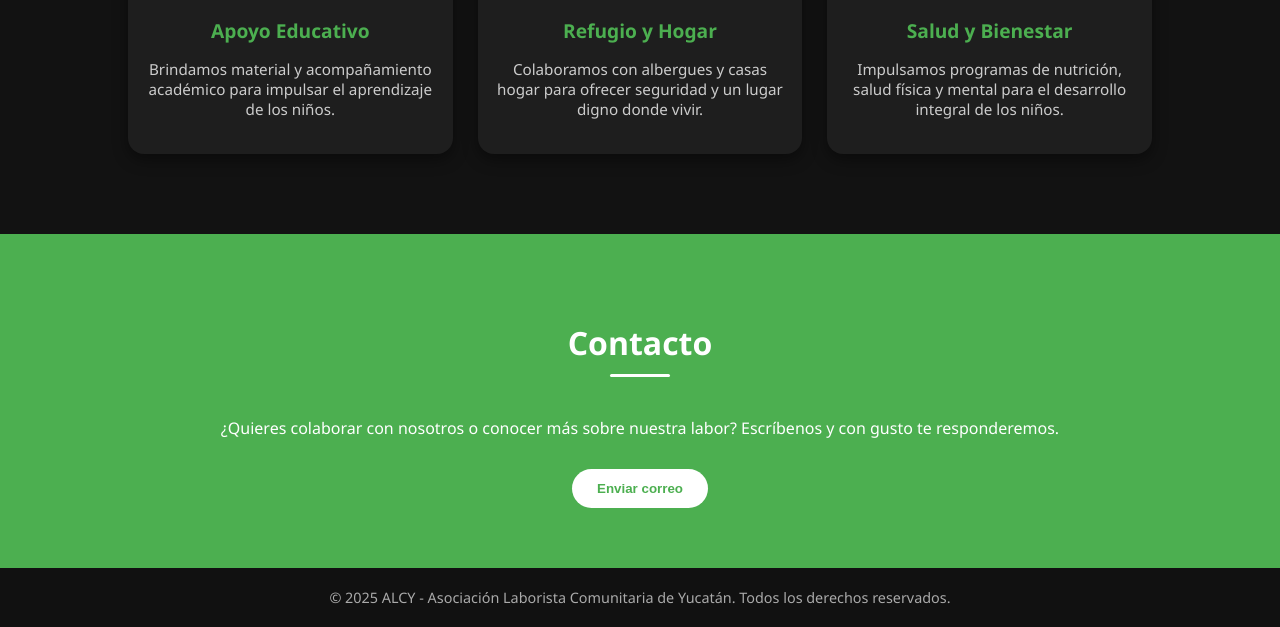
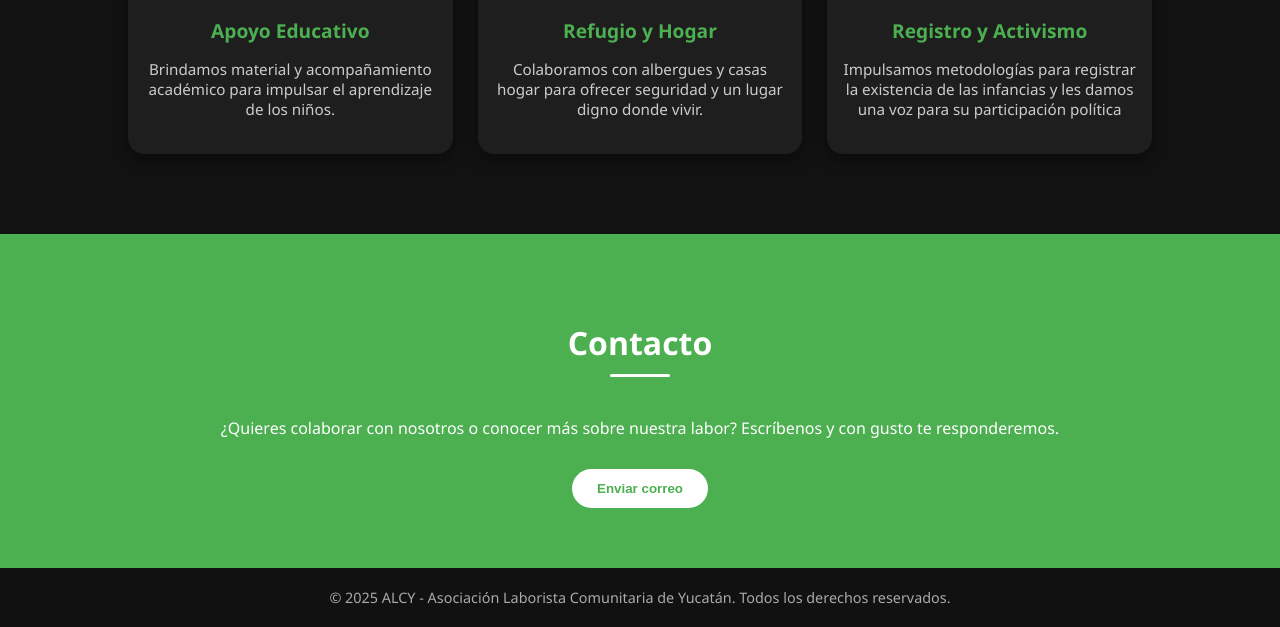
Before and after one commit to LvSecondary/alcy-web, a plain HTML site: page index.html in a window 1280 px wide. Shown: the part 1708-2335 px from the top of the page. Drawn offline with Linux system fonts and the light colour scheme.

Commit message:
Update index.html

```diff
--- a/index.html
+++ b/index.html
@@ -121,8 +121,8 @@
       </div>
       <div class="card">
         <img src="https://images.unsplash.com/photo-1588072432836-e10032774350" alt="Salud y bienestar">
-        <h3>Salud y Bienestar</h3>
-        <p>Impulsamos programas de nutrición, salud física y mental para el desarrollo integral de los niños.</p>
+        <h3>Registro y Activismo</h3>
+        <p>Impulsamos metodologías para registrar la existencia de las infancias y les damos una voz para su participación política</p>
       </div>
     </div>
   </section>
```
